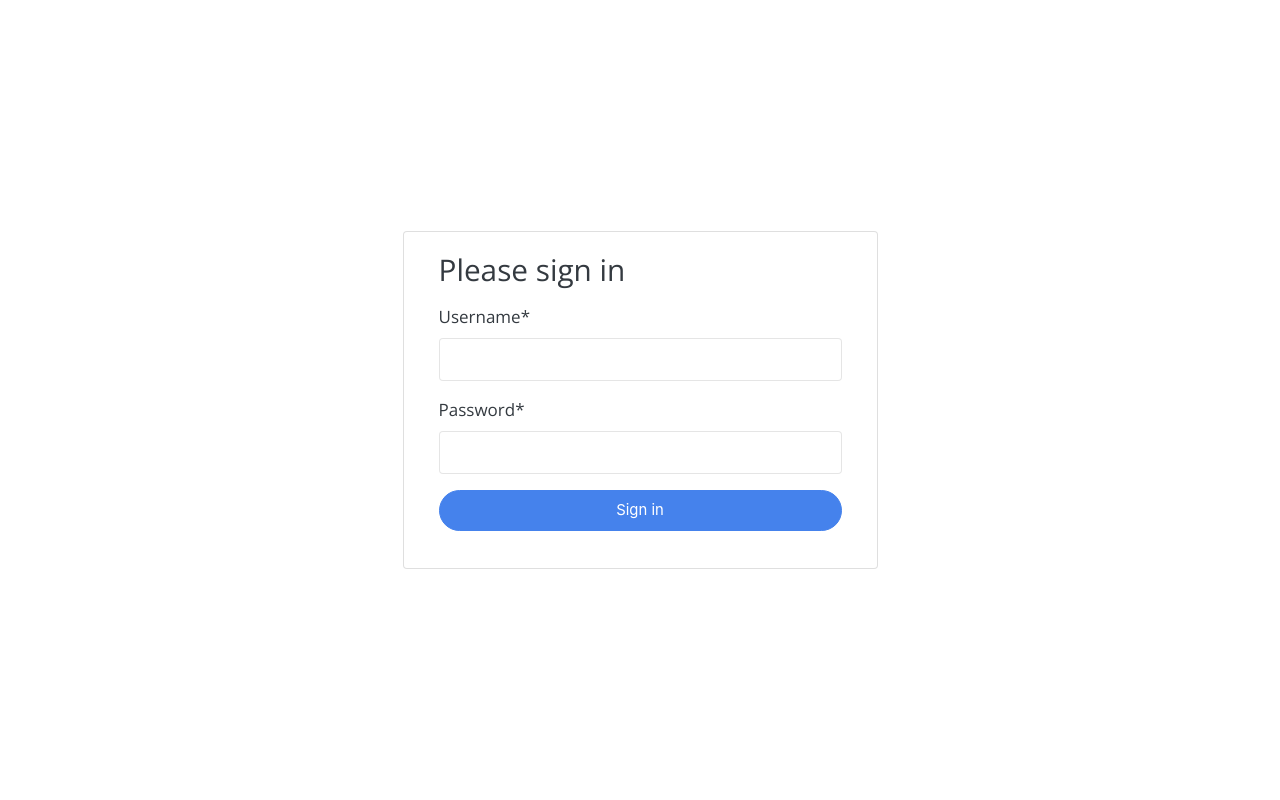
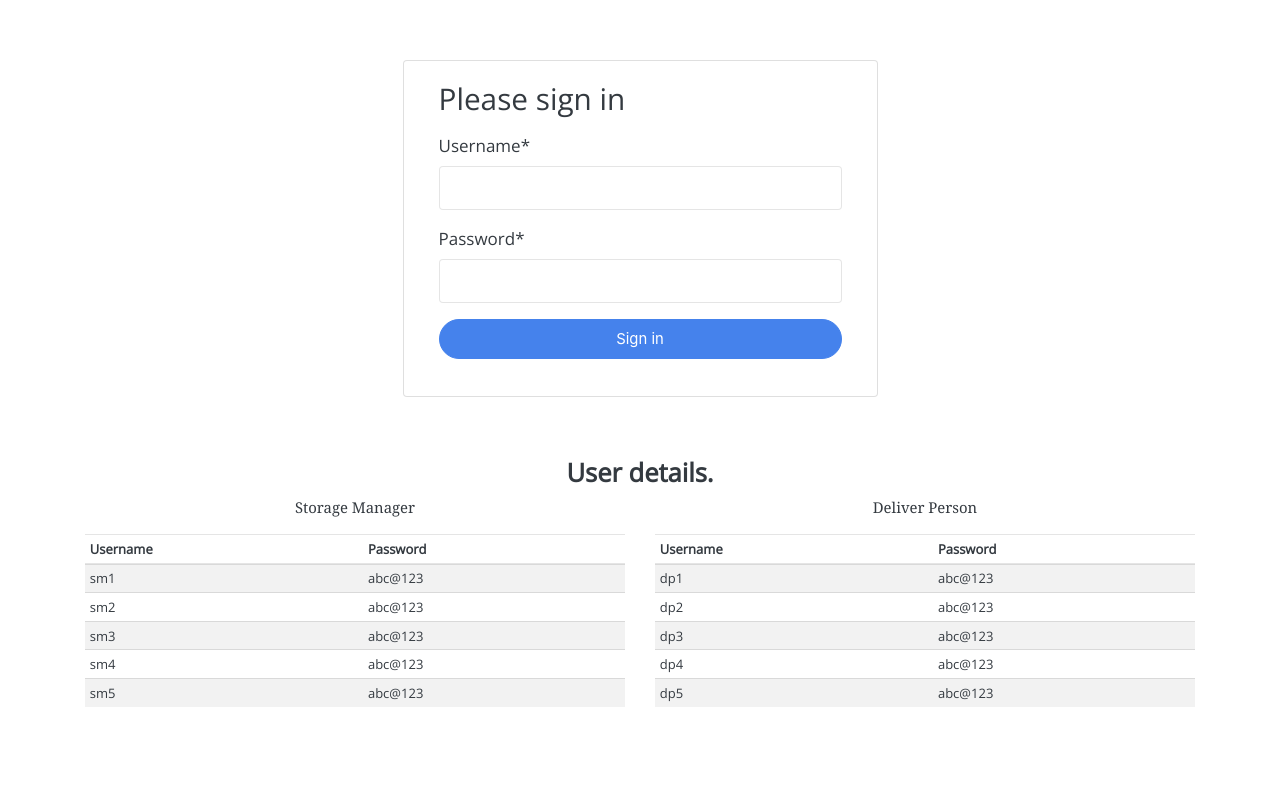
Before and after one commit to jai-singhal/urban_piper, a Django app: page /accounts/login/ in a window 1280 px wide. Run offline with Django 3.2, Linux system fonts and the light colour scheme; parts of the project's set-up code (start-up, migrations or seed data) failed here and were passed over; some libraries are stand-ins or nearby versions.

Commit message:
login details added

```diff
--- a/urban_piper/static/css/project.css
+++ b/urban_piper/static/css/project.css
@@ -84,3 +84,8 @@ body{
 .dp_btn {
     margin-left: 5px;
 }
+
+.login{
+    margin-bottom:60px;
+    margin-top:60px;
+}
--- a/urban_piper/users/templates/login.html
+++ b/urban_piper/users/templates/login.html
@@ -9,20 +9,18 @@
     <meta property="og:locale" content="en_US" />
     <title>
     </title>
-    {% comment %} <link rel="stylesheet" href="https://stackpath.bootstrapcdn.com/bootstrap/4.3.1/css/bootstrap.min.css">
-     {% endcomment %}
     <link rel='stylesheet' href='{% static "/css/bootstrap.theme.min.css" %}'>
     <link rel="stylesheet" href="https://fonts.googleapis.com/css?family=Open+Sans" />
     <link rel='stylesheet' href='{% static "/css/project.css" %}'>
 </head>
 
 <body>
-    <div class="container h-100">
-        <div class=" row h-100 justify-content-center align-items-center">
+    <div class="container login h-80">
+        <div class=" row  justify-content-center align-items-center">
             <div class="card col-5">
                 <div class="card-body">
                     <form class="form-signin" method="POST">{% csrf_token %}
-                       <h1 class="h3 mb-3 font-weight-normal">Please sign in</h1>
+                        <h1 class="h3 mb-3 font-weight-normal">Please sign in</h1>
 
                         {{form | crispy}}
 
@@ -32,8 +30,94 @@
             </div>
         </div>
     </div>
+
+
+    <footer class="footer">
+        <div class="container h-90">
+            <h4 class = "text-center">User details.</h4>
+            <div class="row">
+                <div class="col-6">
+                    <p class = "text-center">Storage Manager</p>
+                    <table class="table table-striped table-sm">
+                        <thead>
+                            <tr>
+                                <th>Username</th>
+                                <th>Password</th>
+                            </tr>
+                        </thead>
+                        <tbody>
+                            <tr>
+                                <td>sm1</td>
+                                <td>abc@123</td>
+                            </tr>
+                            <tr>
+                                <td>sm2</td>
+                                <td>abc@123</td>
+                                </td>
+                            </tr>
+                            <tr>
+                                <td>sm3</td>
+                                <td>abc@123</td>
+                                </td>
+                            </tr>
+                            <tr>
+                                <td>sm4</td>
+                                <td>abc@123</td>
+                                </td>
+                            </tr>
+                            <tr>
+                                <td>sm5</td>
+                                <td>abc@123</td>
+                                </td>
+                            </tr>
+                        </tbody>
+                    </table>
+                </div>
+                <div class="col-6">
+                    <p class = "text-center">Deliver Person</p>
+                    <table class="table table-striped table-sm">
+                        <thead>
+                            <tr>
+                                <th>Username</th>
+                                <th>Password</th>
+                            </tr>
+                        </thead>
+                        <tbody>
+                            <tr>
+                                <td>dp1</td>
+                                <td>abc@123</td>
+                            </tr>
+                            <tr>
+                                <td>dp2</td>
+                                <td>abc@123</td>
+                                </td>
+                            </tr>
+                            <tr>
+                                <td>dp3</td>
+                                <td>abc@123</td>
+                                </td>
+                            </tr>
+                            <tr>
+                                <td>dp4</td>
+                                <td>abc@123</td>
+                                </td>
+                            </tr>
+                            <tr>
+                                <td>dp5</td>
+                                <td>abc@123</td>
+                                </td>
+                            </tr>
+
+                        </tbody>
+
+                    </table>
+                </div>
+            </div>
+        </div>
+    </footer>
     <script src="https://ajax.googleapis.com/ajax/libs/jquery/3.1.1/jquery.min.js"></script>
     <script src="https://cdnjs.cloudflare.com/ajax/libs/popper.js/1.12.9/umd/popper.min.js"></script>
     <script src="https://maxcdn.bootstrapcdn.com/bootstrap/4.0.0/js/bootstrap.min.js"></script>
 </body>
+
 </html>
```
